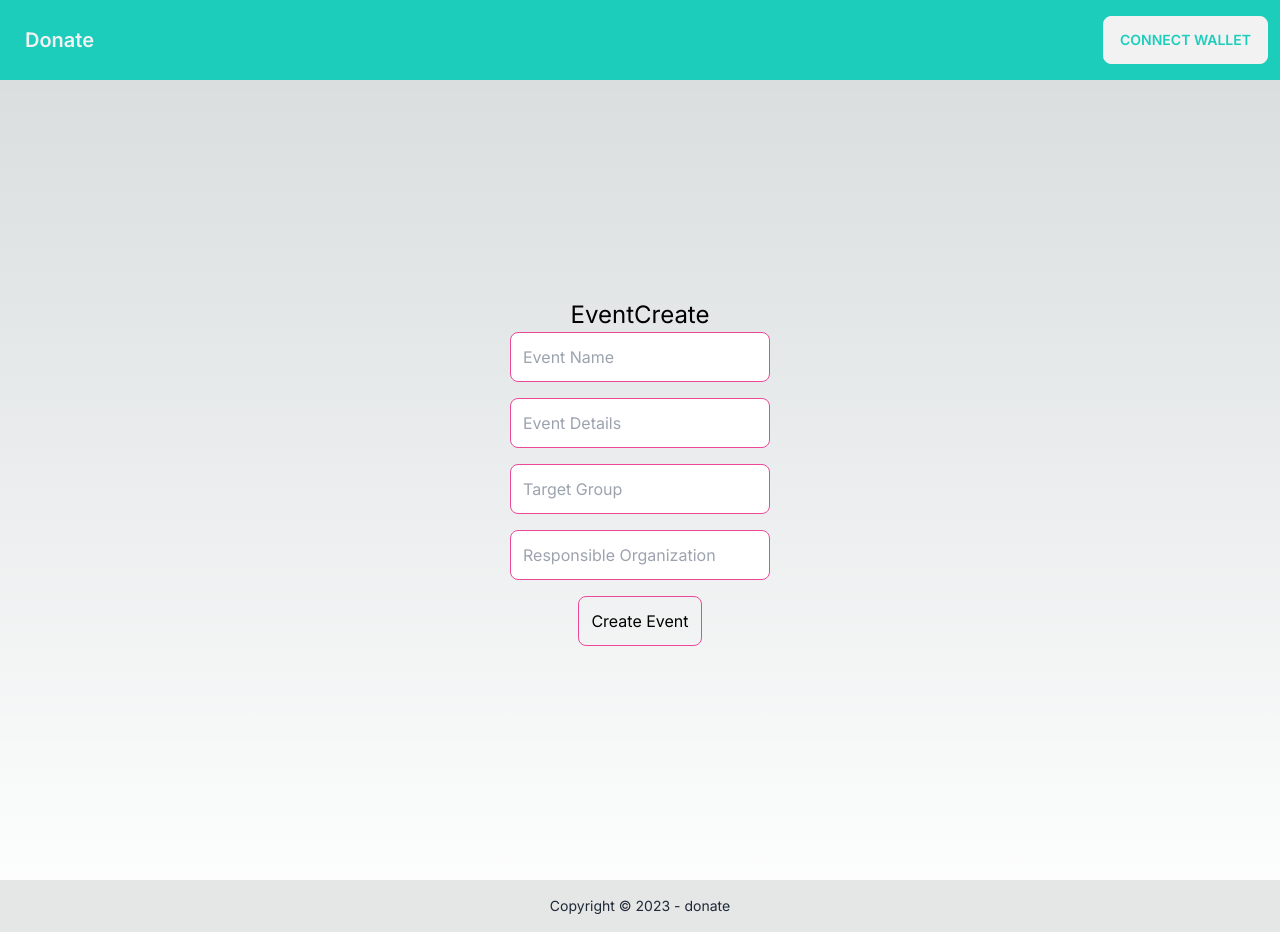
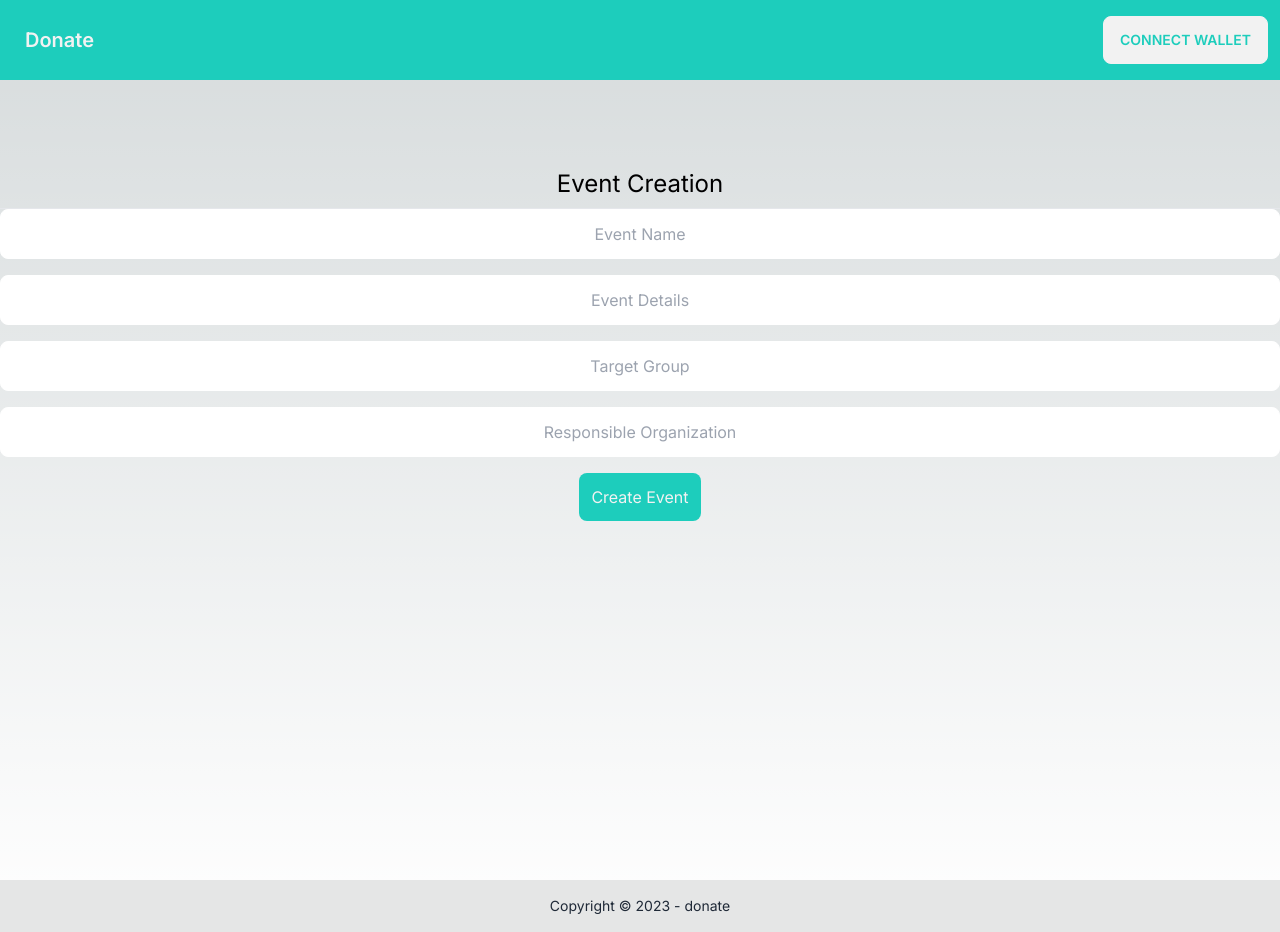
Before and after one commit to metoinside/superhack, a Next.js app: page /event-create in a window 1280 px wide. Built offline with nearby package versions, Linux system fonts and the light colour scheme.

Commit message:
update event creation page

```diff
--- a/src/app/components/card.tsx
+++ b/src/app/components/card.tsx
@@ -1,6 +1,6 @@
 export default function Card(props: {image: string, title: string, description: string, button: string}): JSX.Element {
     return(
-    <div className="card w-96 glass">
+    <div className="card w-96 glass bg-accent/20 border-accent">
         <figure><img src={props.image} alt="car!" /></figure>
         <div className="card-body">
             <h2 className="card-title">{props.title}</h2>
--- a/src/app/components/list.tsx
+++ b/src/app/components/list.tsx
@@ -15,11 +15,7 @@ export default function List() {
                 <tbody>
                     {/* row 1 */}
                     <tr>
-                        <th>
-                            <label>
-                                <input type="checkbox" className="checkbox" />
-                            </label>
-                        </th>
+                        <th> </th>
                         <td>
                             <div className="flex items-center space-x-3">
                                 <div className="avatar">
--- a/src/app/event-create/page.tsx
+++ b/src/app/event-create/page.tsx
@@ -14,11 +14,11 @@ export default function EventCreate() {
     }
     return (
 
-        <div className="flex flex-col items-center justify-center min-h-screen py-2">
-            <h1 className="text-center text-2xl">EventCreate</h1>
+        <div className="flex flex-col justify-top min-h-screen py-20">
+            <h1 className="text-center text-2xl py-2">Event Creation</h1>
             <hr />
             <input
-                className="p-3 border border-pink-500 rounded-lg mb-4 focus:outline-none focus:border-pink-500"
+                className="text-center p-3 border border-white rounded-lg mb-4 focus:outline-none focus:border-white"
                 id="eventName"
                 type="text"
                 value={user.eventName}
@@ -27,7 +27,7 @@ export default function EventCreate() {
             />
 
             <input
-                className="p-3 border border-pink-500 rounded-lg mb-4 focus:outline-none focus:border-pink-500"
+                className="text-center p-3 border border-white rounded-lg mb-4 focus:outline-none focus:border-white"
                 id="eventDetails"
                 type="text"
                 value={user.eventDetails}
@@ -36,7 +36,7 @@ export default function EventCreate() {
             />
 
             <input
-                className="p-3 border border-pink-500 rounded-lg mb-4 focus:outline-none focus:border-pink-500"
+                className="text-center p-3 border border-white rounded-lg mb-4 focus:outline-none focus:border-white"
                 id="targetGroup"
                 type="text"
                 value={user.targetGroup}
@@ -45,7 +45,7 @@ export default function EventCreate() {
             />
 
             <input
-                className="p-3 border border-pink-500 rounded-lg mb-4 focus:outline-none focus:border-pink-500"
+                className="text-center p-3 border border-white rounded-lg mb-4 focus:outline-none focus:border-white"
                 id="respOrg"
                 type="text"
                 value={user.respOrg}
@@ -53,7 +53,7 @@ export default function EventCreate() {
                 placeholder="Responsible Organization"
             />
 
-<button onClick={onCreate} className="p-3 border border-pink-500 rounded-lg mb-4 focus:outline-none focus:border-pink-500">Create Event</button>
+<button onClick={onCreate} className="self-center p-3 rounded-lg mb-4 bg-accent text-base-200 focus:outline-none focus:bg-accent focus:text-base-200">Create Event</button>
         </div>
 
     )
```
